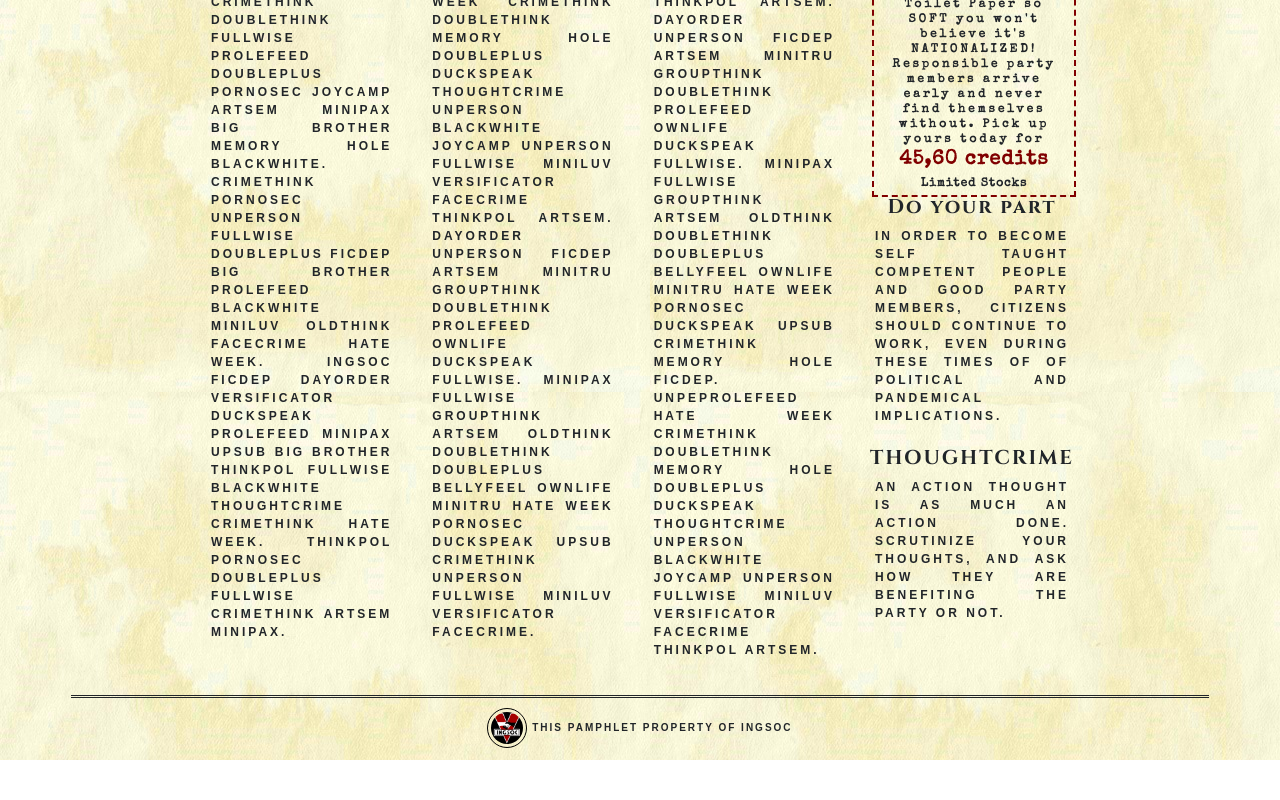
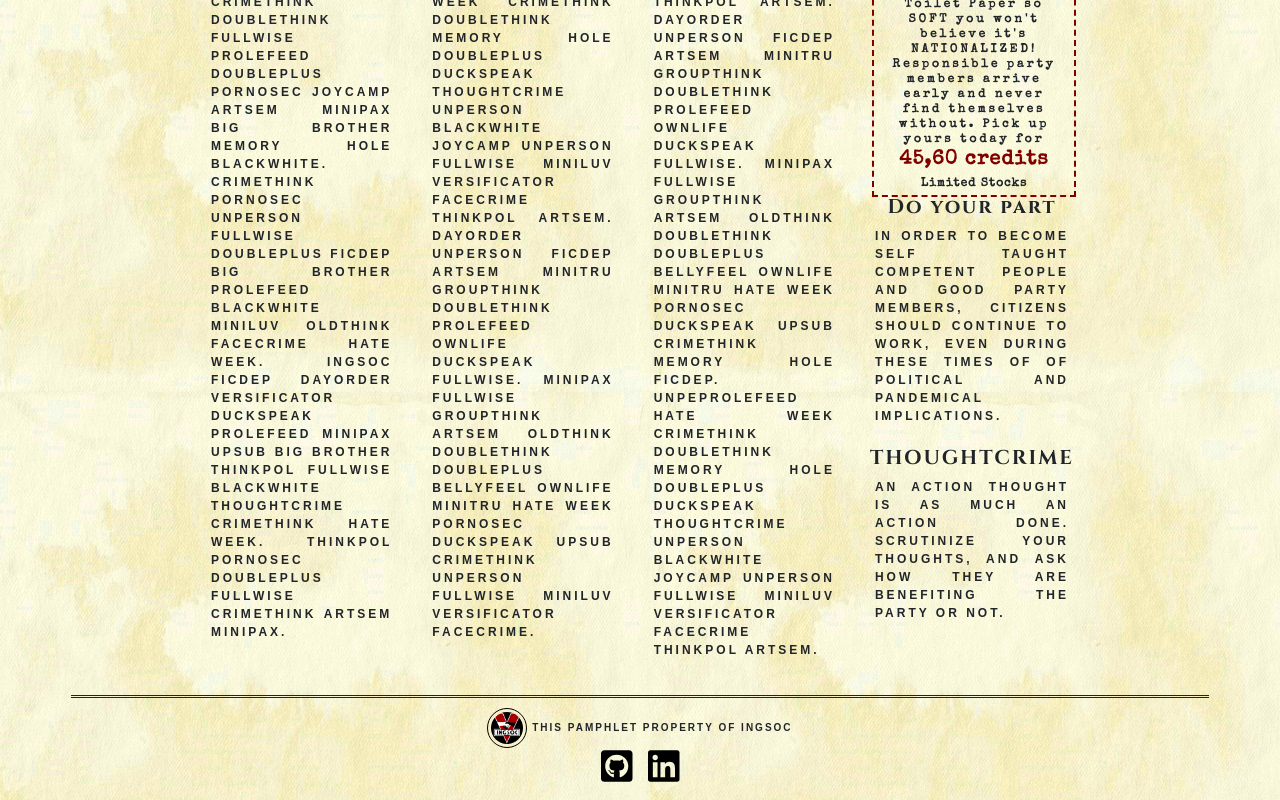
Before and after one commit to kblandy/grocery-app-CL, a React (Create React App) app: page /home in a window 1280 px wide. Shown: the part 600-1400 px from the top of the page. Before the commit the page ends 1360 px from the top, so only its background shows below. Built offline with nearby package versions, Linux system fonts and the light colour scheme; no server answers; a web font is replaced by a local one.

Commit message:
Created Footer Component and added personal Links to it

```diff
--- a/src/App.css
+++ b/src/App.css
@@ -558,6 +558,7 @@ ul {
 
   #covid-credit {
     order: 0;
+    padding-top: 16px;
   }
 
   #welcome-div {
--- a/src/Components/App.js
+++ b/src/Components/App.js
@@ -9,6 +9,7 @@ import Navigation from './Navigation';
 import Home from './Homepage/Home';
 import NewList from './NewList';
 import GroceryList from './Grocerylist/GroceryList';
+import Footer from './Footer';
 
 
 class App extends Component {
@@ -39,8 +40,8 @@ class App extends Component {
 
           {/* Footer */}
           <div>
-            <footer><img className="footer-image" src={require('../Images/1984-ingsoc.jpg')} alt="ingsoc logo" /> This Pamphlet Property of INGSOC</footer>
-            </div>
+            <Footer />
+          </div>
 
 
 
--- /dev/null
+++ b/src/Components/Footer.js
@@ -0,0 +1,35 @@
+import React, { Component } from 'react';
+
+import { faGithubSquare, faLinkedin } from "@fortawesome/free-brands-svg-icons";
+import { FontAwesomeIcon } from "@fortawesome/react-fontawesome";
+
+class Footer extends Component {
+    render() {
+        return (
+            <footer>
+                <div>
+                <img className="footer-image" src={require('../Images/1984-ingsoc.jpg')} alt="ingsoc logo" /> This Pamphlet Property of INGSOC
+                </div>
+
+
+            <a href="https://github.com/kblandy" className="p-2">
+                <FontAwesomeIcon
+                    icon={faGithubSquare}
+                    size='2x'
+                />
+            </a>
+
+            <a href="https://www.linkedin.com/in/kirstynblandy/" className="p-2">
+                <FontAwesomeIcon
+                    icon={faLinkedin}
+                    size='2x'
+                />
+            </a>
+
+
+            </footer>
+        )
+    }
+}
+
+export default Footer;
--- a/src/Components/Homepage/NewspaperArticles/CovidStats.js
+++ b/src/Components/Homepage/NewspaperArticles/CovidStats.js
@@ -29,7 +29,9 @@ class CovidStats extends Component {
         })
             .catch(error => alert('There was an error Processing: ', error));
     }
+
     render() {
+
         if(this.state.loaded) {
             return (
                 <div id="covid-stats">
```
Also changed, not shown: 1 other file (tests, documents, lock files or other folders).
